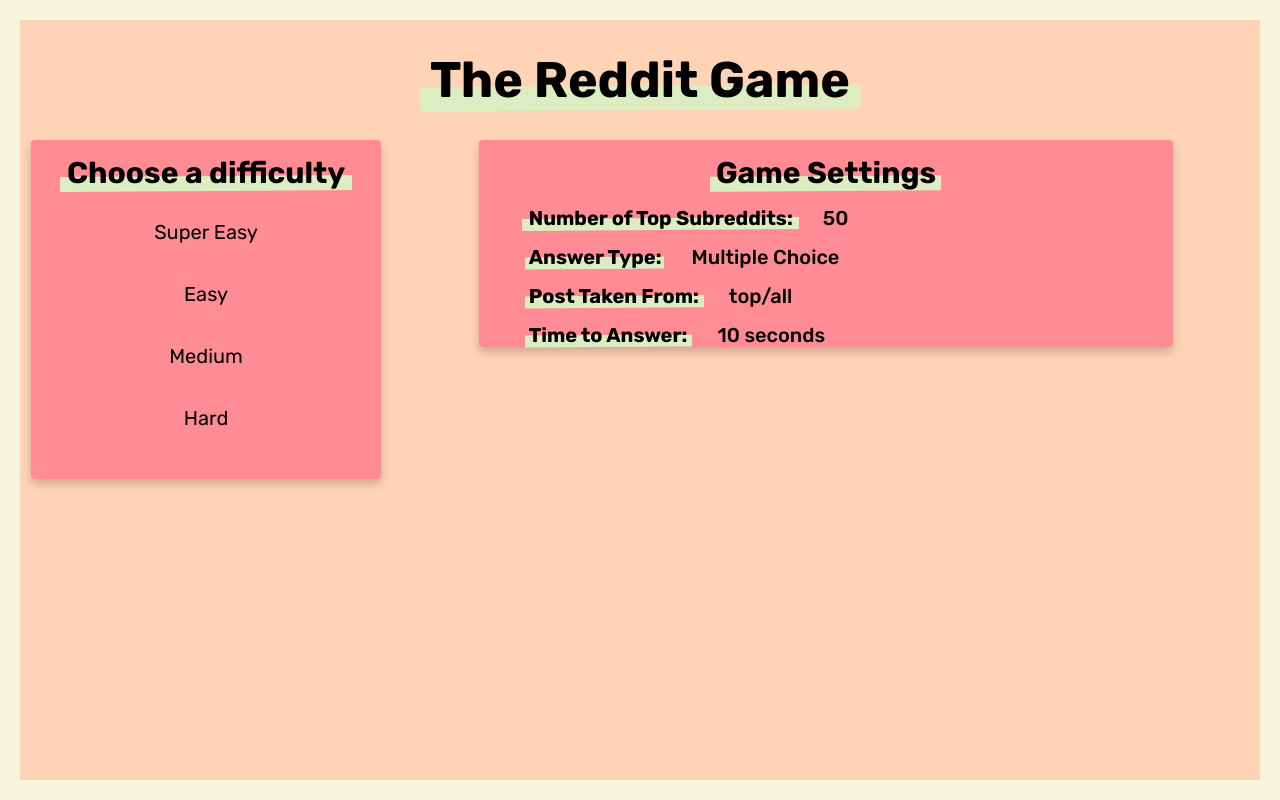
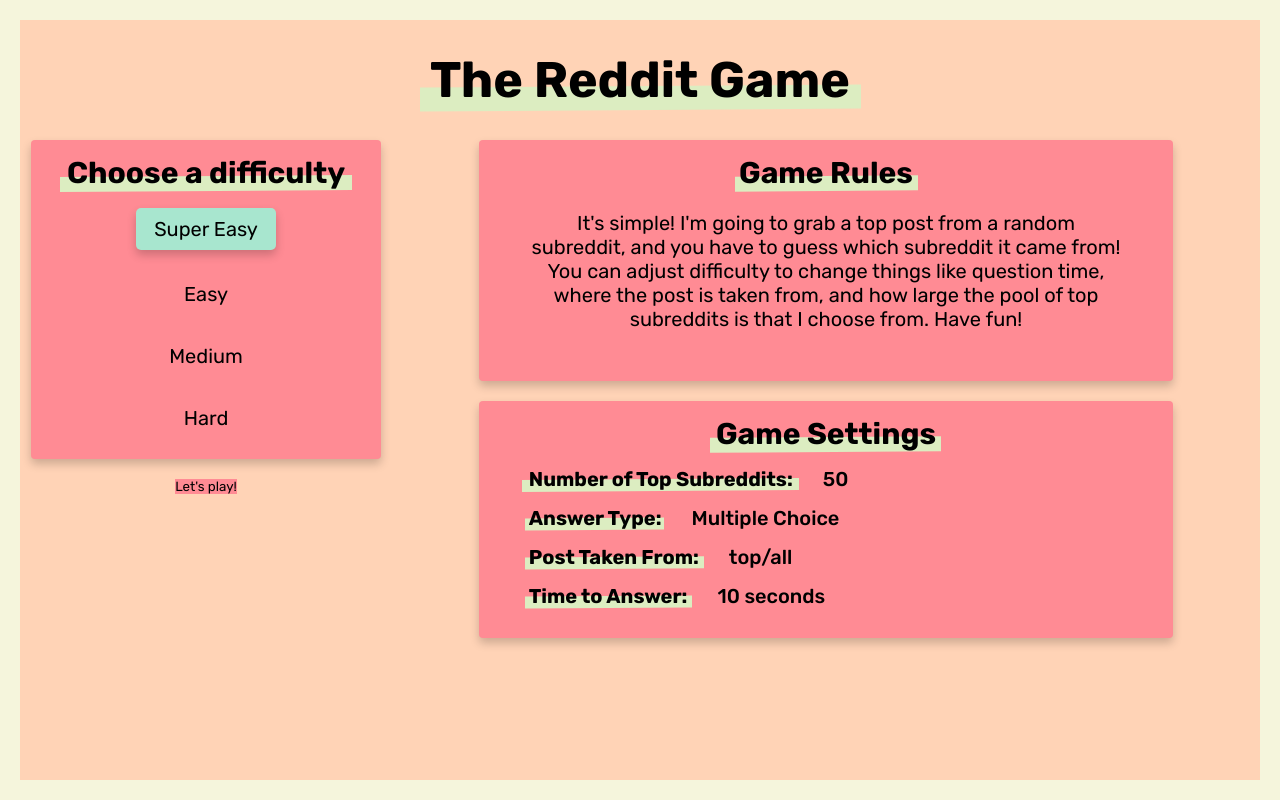
Before and after one commit to jamesdebnam/reddit-game, a React (Create React App) app: page / in a window 1280 px wide. Built offline with nearby package versions, Linux system fonts and the light colour scheme.

Commit message:
added game rules

```diff
--- a/src/App/App.jsx
+++ b/src/App/App.jsx
@@ -3,13 +3,22 @@
 import "../sass/main.scss";
 import DifficultyForm from "../DifficultyForm/DifficultyForm";
 import GameSettings from "../GameSettings/GameSettings";
+import GameDescription from "../GameDescription/GameDescription";
+import Button from "../Button/Button";
 
 export default function App() {
   return (
     <div className="game">
       <h1 className="game__header">The Reddit Game</h1>
-      <DifficultyForm />
-      <GameSettings />
+      <div className="game__left">
+        <DifficultyForm />
+
+        <Button ButtonClass="btn-big" content="Let's play!" />
+      </div>
+      <div className="game__right">
+        <GameDescription />
+        <GameSettings />
+      </div>
     </div>
   );
 }
--- /dev/null
+++ b/src/Button/Button.jsx
@@ -0,0 +1,5 @@
+import React from "react";
+
+export default function Button({ buttonClass, content }) {
+  return <button className={`btn ${buttonClass}`}>{content}</button>;
+}
--- a/src/DifficultyForm/DifficultyForm.jsx
+++ b/src/DifficultyForm/DifficultyForm.jsx
@@ -19,6 +19,7 @@
           type="radio"
           id="super-easy"
           value="super-easy"
+          defaultChecked
         />
         <label className="difficulty__label" htmlFor="super-easy">
           Super Easy
--- /dev/null
+++ b/src/GameDescription/GameDescription.jsx
@@ -0,0 +1,16 @@
+import React from "react";
+
+export default function GameDescription() {
+  return (
+    <div className="game-description">
+      <h2 className="game-description__header">Game Rules</h2>
+      <p className="game-description__content">
+        It's simple! I'm going to grab a top post from a random subreddit, and
+        you have to guess which subreddit it came from! You can adjust
+        difficulty to change things like question time, where the post is taken
+        from, and how large the pool of top subreddits is that I choose from.
+        Have fun!
+      </p>
+    </div>
+  );
+}
--- a/src/sass/base/_typography.scss
+++ b/src/sass/base/_typography.scss
@@ -17,8 +17,14 @@
   @include heading-underline;
 }
 
-.settings__header {
+.settings__header,
+.game-description__header {
   @include standard-header;
+}
+
+.game-description__content {
+  font-size: 2rem;
+  padding: 2rem 5rem;
 }
 
 .list-item {
--- /dev/null
+++ b/src/sass/components/_button.scss
@@ -0,0 +1,4 @@
+.btn {
+  background-color: $color-warm-tertiary;
+  border: 0;
+}
--- a/src/sass/components/_settings.scss
+++ b/src/sass/components/_settings.scss
@@ -1,6 +1,8 @@
-.settings {
+.settings,
+.game-description {
   @include card;
   width: 80%;
-  justify-self: center;
-  align-self: start;
+  padding-bottom: 3rem;
+  grid-area: explain;
+  margin: 2rem auto;
 }
--- a/src/sass/main.scss
+++ b/src/sass/main.scss
@@ -7,7 +7,7 @@
 
 @import "components/difficulty-radio";
 @import "components/settings";
-
+@import "components/button";
 @import "layout/home-grid";
 
 @import "pages/home";
```
